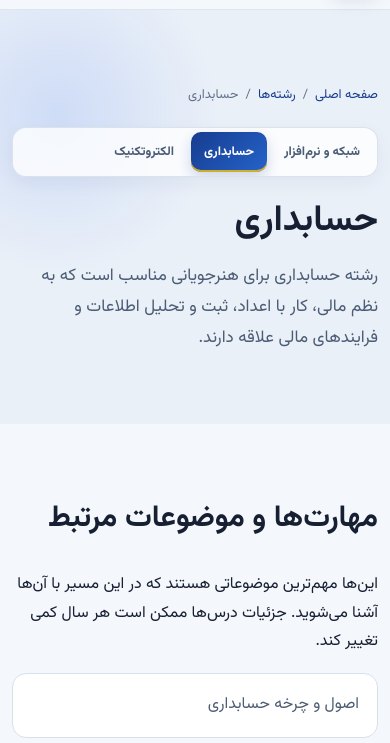
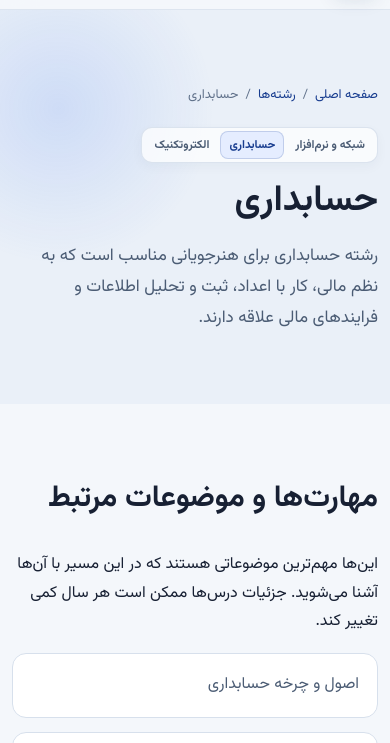
Before and after one commit to power0matin/asr-sanar-school-website, a website: page programs/accounting.html in a window 390 px wide. Shown: the part 58-801 px from the top of the page. Drawn offline with Linux system fonts and the light colour scheme.

Commit message:
fix(programs): make program navigation compact and minimal
- replace the oversized program switcher styling with a compact segmented navigation
- keep only the three program names with no helper text, icons, arrows or subtitles
- use a subtle active state instead of large cards
- keep navigation small on desktop and mobile
- use a new stylesheet filename to avoid stale GitHub Pages/browser cache
- preserve aria-current and one-click switching between program pages

```diff
--- a/DELETE_FILES.txt
+++ b/DELETE_FILES.txt
@@ -1,2 +1,3 @@
-# Remove the previous switcher helper; the simplified tabs are CSS-only.
+# Remove the previous switcher stylesheet after extracting this update.
+program-switcher.css
 program-switcher.js
--- /dev/null
+++ b/program-nav.css
@@ -0,0 +1,87 @@
+/* Compact program navigation used only on program pages. */
+
+.program-hero .program-switcher {
+  display: inline-flex !important;
+  grid-template-columns: none !important;
+  align-items: center;
+  width: auto !important;
+  max-width: 100%;
+  min-height: 0 !important;
+  height: 38px;
+  gap: 2px;
+  margin: 0 0 18px;
+  padding: 3px;
+  overflow-x: auto;
+  overflow-y: hidden;
+  overscroll-behavior-inline: contain;
+  scrollbar-width: none;
+  border: 1px solid color-mix(in srgb, var(--border) 88%, transparent);
+  border-radius: 11px;
+  background: color-mix(in srgb, var(--surface) 72%, transparent);
+  box-shadow: 0 4px 12px rgba(24, 47, 84, .04);
+  vertical-align: top;
+}
+
+.program-hero .program-switcher::-webkit-scrollbar {
+  display: none;
+}
+
+.program-hero .program-tab {
+  box-sizing: border-box;
+  display: inline-flex !important;
+  align-items: center;
+  justify-content: center;
+  flex: 0 0 auto !important;
+  width: auto !important;
+  min-width: 0 !important;
+  min-height: 0 !important;
+  height: 30px !important;
+  margin: 0 !important;
+  padding: 5px 11px !important;
+  border: 0 !important;
+  border-radius: 8px;
+  background: transparent !important;
+  box-shadow: none !important;
+  color: var(--text-soft);
+  text-decoration: none;
+  white-space: nowrap;
+  font-size: 12px !important;
+  font-weight: 700;
+  line-height: 20px !important;
+  transition: color .16s ease, background-color .16s ease;
+}
+
+.program-hero .program-tab:hover {
+  color: var(--text);
+  background: color-mix(in srgb, var(--surface-soft) 82%, transparent) !important;
+}
+
+.program-hero .program-tab[aria-current="page"],
+.program-hero .program-tab.is-active {
+  color: var(--primary) !important;
+  background: var(--primary-soft) !important;
+  box-shadow: inset 0 0 0 1px color-mix(in srgb, var(--primary) 18%, transparent) !important;
+}
+
+.program-hero .program-tab[aria-current="page"]:hover,
+.program-hero .program-tab.is-active:hover {
+  color: var(--primary) !important;
+  background: var(--primary-soft) !important;
+}
+
+html[data-theme="dark"] .program-hero .program-switcher {
+  background: color-mix(in srgb, var(--surface) 64%, transparent);
+}
+
+@media (max-width: 560px) {
+  .program-hero .program-switcher {
+    height: 36px;
+    margin-bottom: 16px;
+  }
+
+  .program-hero .program-tab {
+    height: 28px !important;
+    padding-inline: 9px !important;
+    font-size: 11.5px !important;
+  }
+}
--- a/program-switcher.css
+++ /dev/null
@@ -1,76 +0,0 @@
-/* Minimal program navigation for program pages. */
-
-.program-switcher {
-  width: fit-content;
-  max-width: 100%;
-  display: flex;
-  align-items: center;
-  gap: 4px;
-  margin: 0 0 28px;
-  padding: 4px;
-  overflow-x: auto;
-  overscroll-behavior-inline: contain;
-  scrollbar-width: none;
-  border: 1px solid color-mix(in srgb, var(--border) 92%, transparent);
-  border-radius: 14px;
-  background: color-mix(in srgb, var(--surface) 78%, transparent);
-  box-shadow: 0 6px 18px rgba(24, 47, 84, .05);
-}
-
-.program-switcher::-webkit-scrollbar {
-  display: none;
-}
-
-.program-tab {
-  min-height: 42px;
-  display: inline-flex;
-  align-items: center;
-  justify-content: center;
-  flex: 0 0 auto;
-  padding: 8px 16px;
-  border-radius: 10px;
-  color: var(--text-soft);
-  text-decoration: none;
-  white-space: nowrap;
-  font-size: 13px;
-  font-weight: 750;
-  line-height: 1.4;
-  transition: background .18s ease, color .18s ease, transform .18s ease, box-shadow .18s ease;
-}
-
-.program-tab:hover {
-  color: var(--text);
-  background: var(--surface-soft);
-}
-
-.program-tab:active {
-  transform: scale(.98);
-}
-
-.program-tab[aria-current="page"],
-.program-tab.is-active {
-  color: #fff;
-  background: linear-gradient(135deg, var(--primary), var(--primary-2));
-  box-shadow:
-    0 6px 14px color-mix(in srgb, var(--primary) 20%, transparent),
-    inset 0 -2px 0 color-mix(in srgb, var(--school-gold) 82%, transparent);
-}
-
-.program-tab[aria-current="page"]:hover,
-.program-tab.is-active:hover {
-  color: #fff;
-  background: linear-gradient(135deg, var(--primary), var(--primary-2));
-}
-
-@media (max-width: 560px) {
-  .program-switcher {
-    width: 100%;
-    margin-bottom: 22px;
-  }
-
-  .program-tab {
-    min-height: 40px;
-    padding-inline: 13px;
-    font-size: 12.5px;
-  }
-}
--- a/programs/accounting.html
+++ b/programs/accounting.html
@@ -15,7 +15,7 @@
   <link rel="manifest" href="../site.webmanifest">
   <link rel="preload" href="../assets/fonts/vazirmatn/Vazirmatn[wght].woff2" as="font" type="font/woff2" crossorigin>
   <link rel="stylesheet" href="../style.css">
-  <link rel="stylesheet" href="../program-switcher.css">
+  <link rel="stylesheet" href="../program-nav.css">
   <meta property="og:type" content="article">
   <meta property="og:locale" content="fa_IR">
   <meta property="og:site_name" content="هنرستان عصر صنعت">
```
Also changed, not shown: APPLY.md (+6 -9 lines), COMMIT_MESSAGE.txt (+7 -7 lines), TEST_REPORT.md (+15 -13 lines), programs/electronics.html (+1 -1 lines), programs/network.html (+1 -1 lines).
